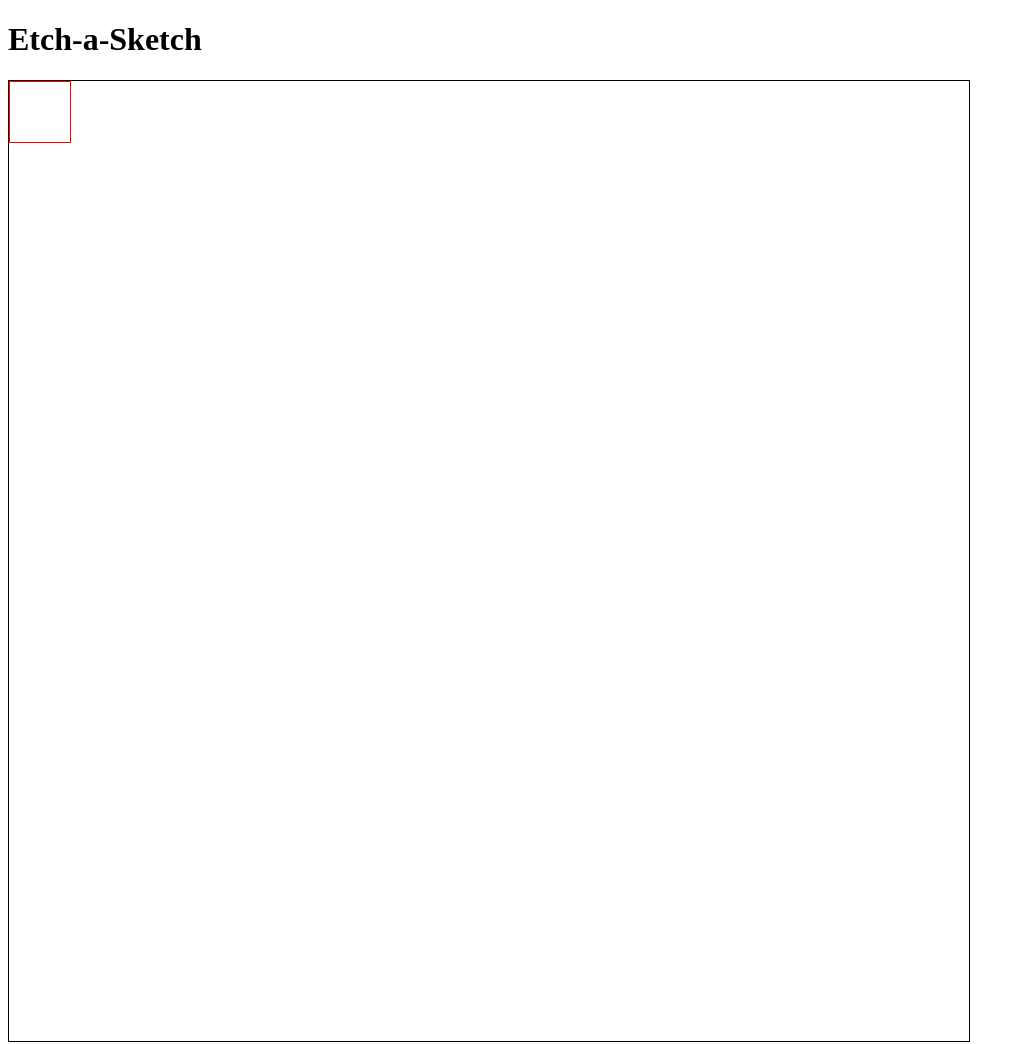
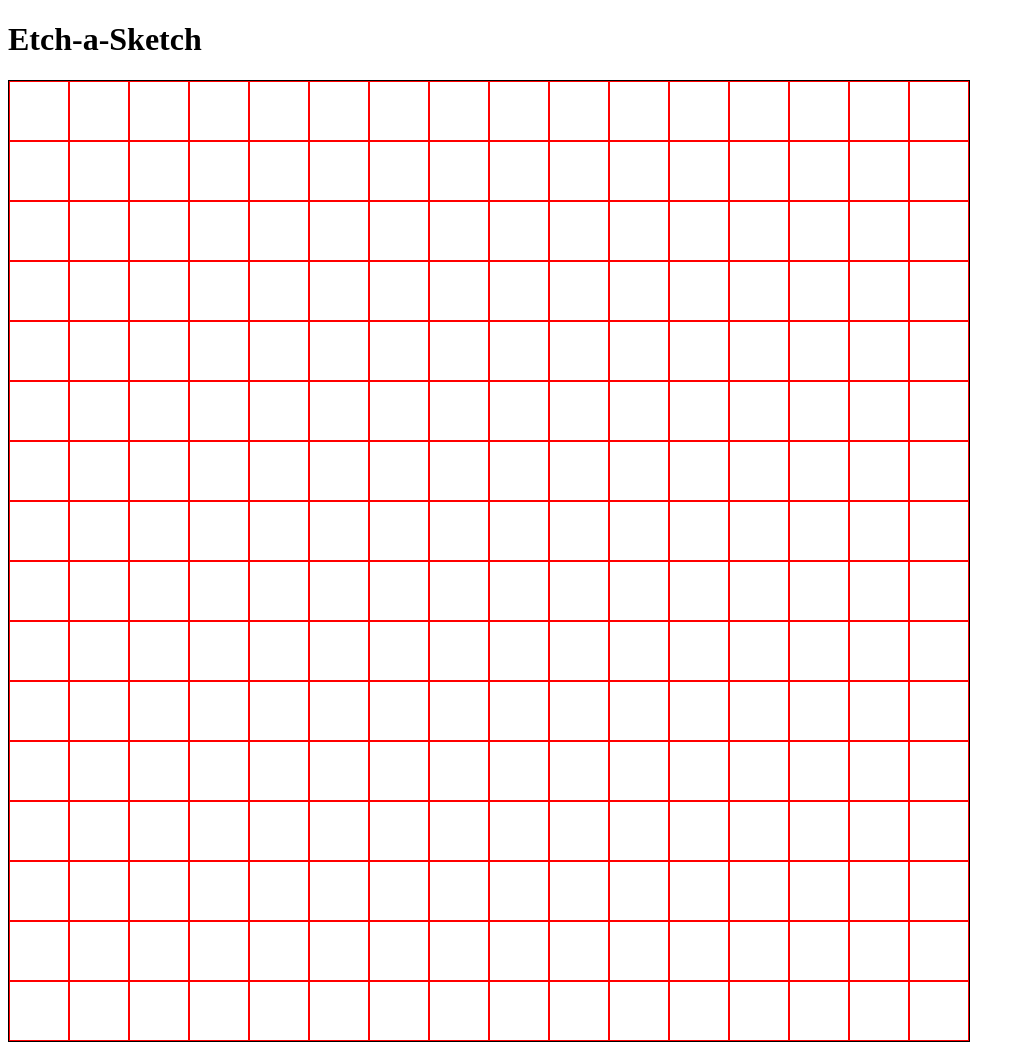
Before and after one commit to tinkeray187-blip/etch-a-sketch, a plain HTML site: page index.html in a window 1280 px wide. Shown: the whole page, without its empty margins (0-1025 px from the left). Drawn offline with Linux system fonts and the light colour scheme.

Commit message:
created grid in javaScript using a for loop, added css to see it visually

```diff
--- a/js-script.js
+++ b/js-script.js
@@ -1,13 +1,36 @@
-const container = document.getElementById('container');
+//  js-script.js  //
 
-const div = document.createElement('div');
-div.classList.add('gridSquare');
+// const container = document.querySelector("#container");
+// const div = document.createElement("div");
+// div.classList.add("gridSquare");
 
-container.appendChild(div);
+// container.appendChild(div);
+
+const squaresPerSide = 16;
+const gridTotal = squaresPerSide * squaresPerSide;
+const container = document.querySelector("#container");
+const totalSize = 960;
+const squareSize = totalSize / squaresPerSide;
+
+for (let i = 0; i < gridTotal; i++){
+    const div = document.createElement("div");
+    div.classList.add("gridSquare");
+    div.style.width = `${squareSize}px`;
+    div.style.height = `${squareSize}px`;
+    container.appendChild(div)
+}
 
 
 
 
+
+// Selects #container
+
+// Creates a new <div>
+
+// Gives it a class like "grid-square"
+
+// Appends it to the container
 
 
 // How do you think you could set the width from JS instead of hardcoding it in CSS?
--- a/styles.css
+++ b/styles.css
@@ -9,6 +9,7 @@
 }
 
 .gridSquare {
+    box-sizing: border-box;
     border: 1px solid red;
     width: 60px;
     height: 60px;
```
